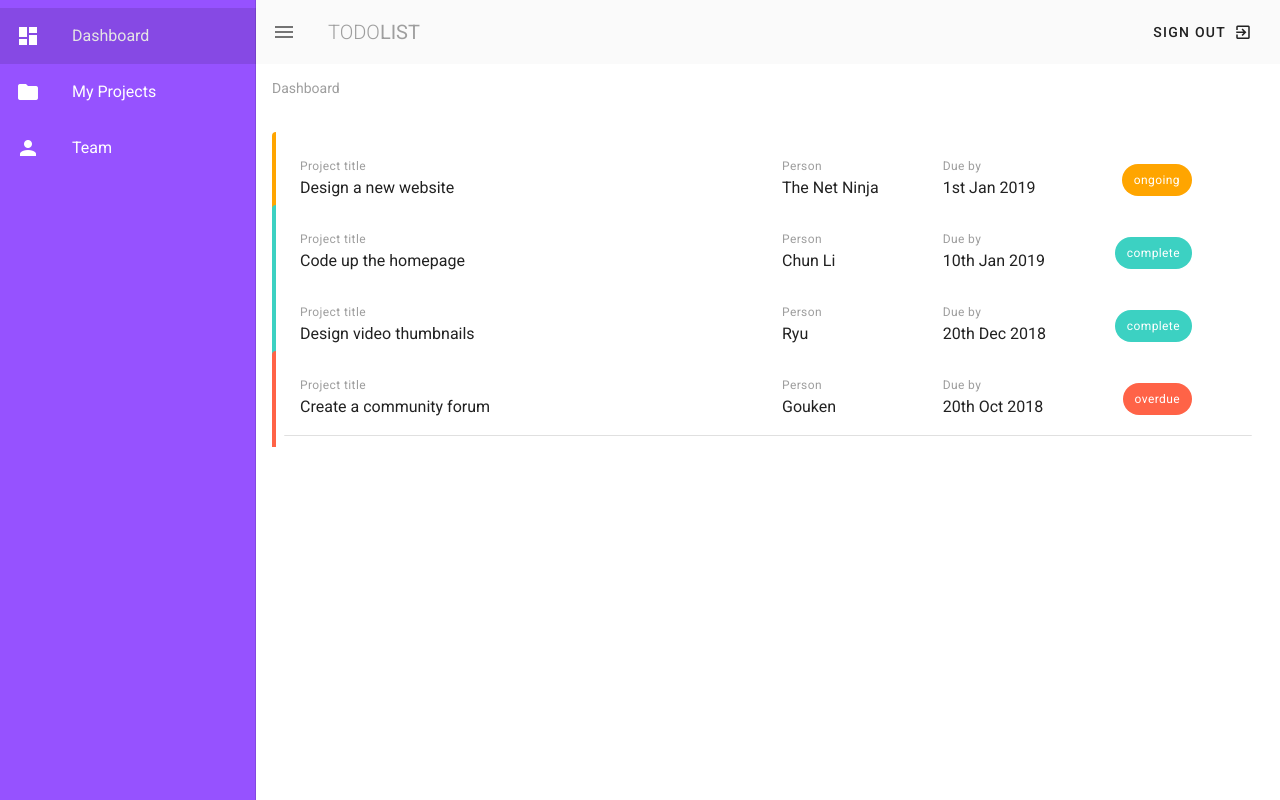
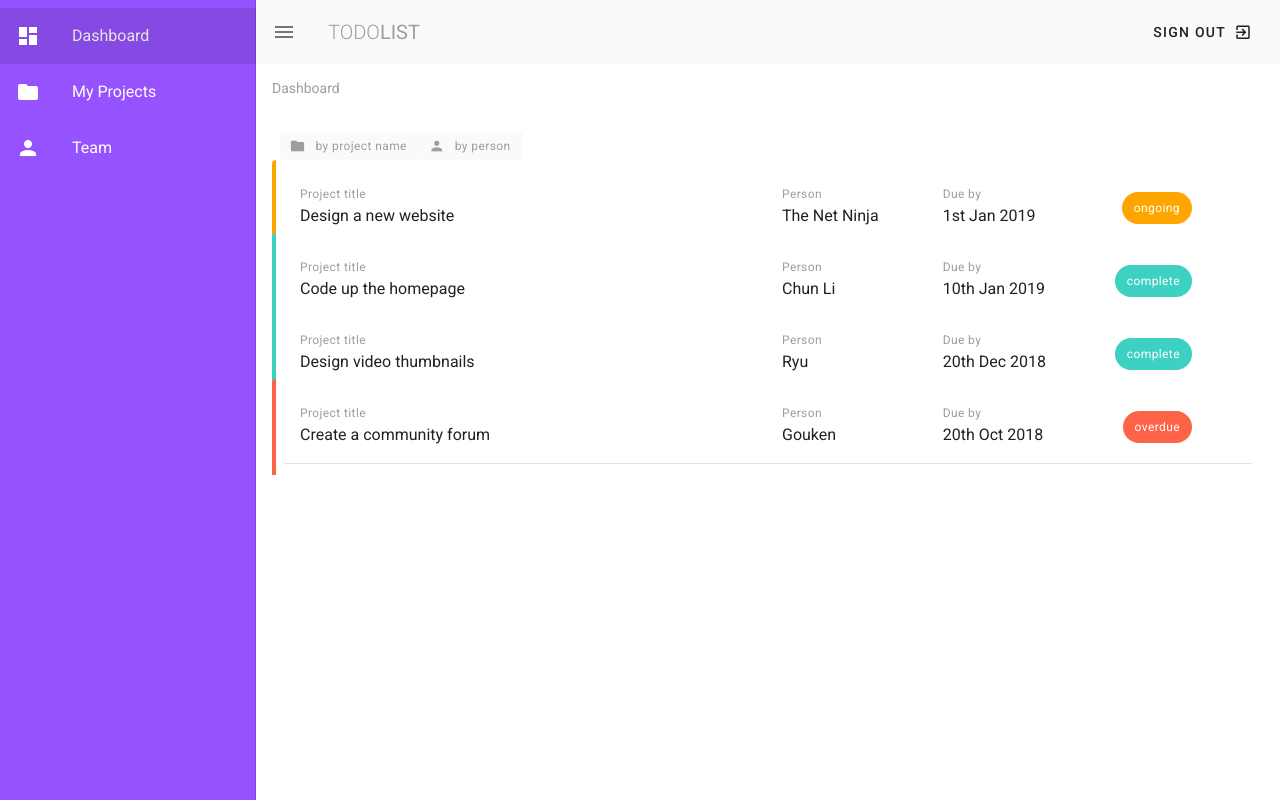
Before and after one commit to Mantasbl/Todo-vuejs, a Vue app: page / in a window 1280 px wide. Built offline with nearby package versions, Linux system fonts and the light colour scheme.

Commit message:
Added projects sorting and their button tooltips

```diff
--- a/src/views/Dashboard.vue
+++ b/src/views/Dashboard.vue
@@ -3,6 +3,28 @@
     <v-subheader class="grey--text">Dashboard</v-subheader>
 
     <v-container class=" my-5">
+
+        <v-row class="mb-3 ml-3">
+          <v-tooltip top>
+            <template v-slot:activator="{ on }">
+              <v-btn small depressed color="#fafafa" class="grey--text" @click="sortBy('title')" v-on="on">
+                <v-icon left small>mdi-folder</v-icon>
+                <span class="caption text-lowercase">By project name</span>
+              </v-btn>
+            </template>
+            <span>Sort projects by project name</span>
+          </v-tooltip>
+          <v-tooltip top>
+            <template v-slot:activator="{ on }">
+              <v-btn small depressed color="#fafafa" class="grey--text" @click="sortBy('person')" v-on="on">
+                <v-icon left small>mdi-account</v-icon>
+                <span class="caption text-lowercase">By person</span>
+              </v-btn>
+            </template>
+            <span>Sort projects by person</span>
+          </v-tooltip>
+        </v-row>
+
         <v-card flat class="mx-4" v-for="project in projects" :key="project.title">
           <v-row :class="`pa-3 project ${project.status}`">
              <v-col cols="12" md="6">
@@ -42,6 +64,11 @@ export default {
         { title: 'Create a community forum', person: 'Gouken', due: '20th Oct 2018', status: 'overdue', content: 'Lorem ipsum dolor sit amet consectetur adipisicing elit. Sunt consequuntur eos eligendi illum minima adipisci deleniti, dicta mollitia enim explicabo fugiat quidem ducimus praesentium voluptates porro molestias non sequi animi!'},
       ]
     }
+  },
+  methods: {
+    sortBy(prop) {
+      this.projects.sort((a,b) => a[prop] < b [prop] ? -1 : 1)
+    }
   }
 };
 </script>
```
